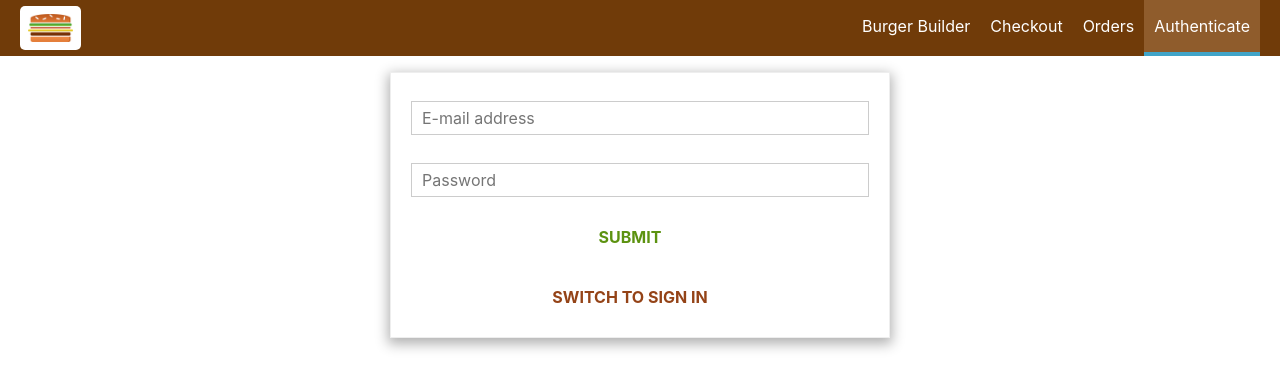
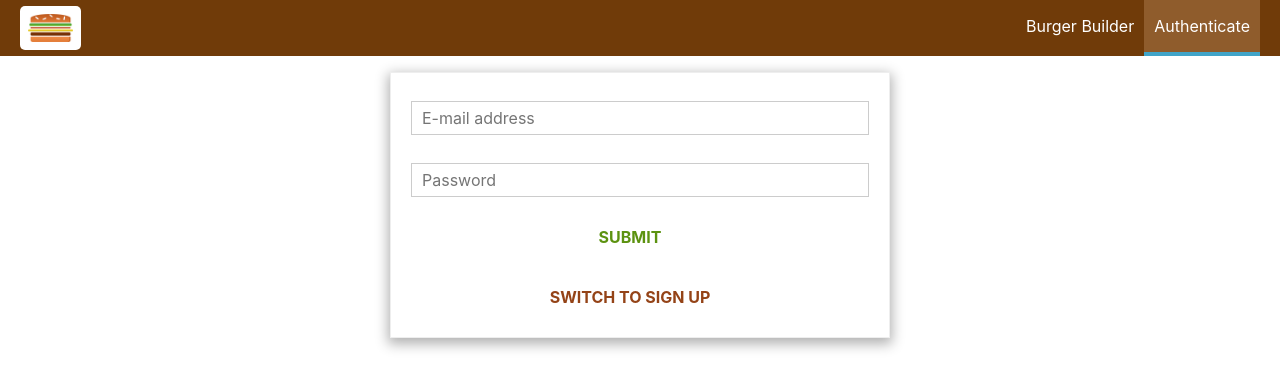
Before and after one commit to konojack/react-burger-app-hooks, a React app: page /auth in a window 1280 px wide. Shown: the top 388 px of the page. Built offline with nearby package versions, Linux system fonts and the light colour scheme.

Commit message:
Redirect user during building a burger to Auth component if he is not sign in

```diff
--- a/src/components/Burger/BuildControls/BuildControls.jsx
+++ b/src/components/Burger/BuildControls/BuildControls.jsx
@@ -10,7 +10,7 @@ const controls = [
     { label: 'Meat', type: 'meat' }
 ];
 
-const buildControls = ({ ingredientAdded, ingredientRemoved, disabled, totalPrice, purchaseable, ordered }) => {
+const buildControls = ({ ingredientAdded, ingredientRemoved, disabled, totalPrice, purchaseable, ordered, isAuth }) => {
     return (
         <div className={classes.BuildControls}>
             <p>Current Price: <strong>{totalPrice.toFixed(2)}</strong></p>
@@ -25,7 +25,7 @@ const buildControls = ({ ingredientAdded, ingredientRemoved, disabled, totalPric
             <button
                 className={classes.OrderButton}
                 disabled={!purchaseable}
-                onClick={ordered}>ORDER NOW</button>
+                onClick={ordered}>{isAuth ? 'ORDER NOW' : 'SIGN UP TO ORDER'}</button>
         </div>
     )
 }
--- a/src/components/Navigation/NavigationItems/NavigationItems.jsx
+++ b/src/components/Navigation/NavigationItems/NavigationItems.jsx
@@ -5,8 +5,7 @@ import { NavLink } from 'react-router-dom'
 const navigationItems = (props) => (
     <ul className={classes.NavigationItems}>
         <li><NavLink to="/" exact activeClassName={classes.active}>Burger Builder</NavLink></li>
-        <li><NavLink to="/checkout" activeClassName={classes.active}>Checkout</NavLink></li>
-        <li><NavLink to="/orders" activeClassName={classes.active}>Orders</NavLink></li>
+        {props.isAuth ? <li><NavLink to="/orders" activeClassName={classes.active}>Orders</NavLink></li> : null}
         {props.isAuth
             ? <li><NavLink to="/logout" activeClassName={classes.active}>Logout</NavLink></li>
             : <li><NavLink to="/auth" activeClassName={classes.active}>Authenticate</NavLink></li>
--- a/src/containers/Auth/Auth.js
+++ b/src/containers/Auth/Auth.js
@@ -1,5 +1,6 @@
 import React, { Component } from 'react'
 import { connect } from 'react-redux';
+import { Redirect } from 'react-router-dom';
 
 import classes from './Auth.module.scss';
 
@@ -41,7 +42,7 @@ export class Auth extends Component {
                 touched: false
             }
         },
-        isSignUp: true
+        isSignUp: false
     }
 
     checkValidity(value, rules = {}) {
@@ -120,14 +121,22 @@ export class Auth extends Component {
 
         let errorMessage = null;
 
-        if(this.props.error) {
+        if (this.props.error) {
             errorMessage = (
                 <p>{this.props.error.message}</p>
             )
         }
 
+        const signButtonText = this.state.isSignUp ? "SWITCH TO SIGN IN" : "SWITCH TO SIGN UP";
+
+        let authRedirect = null;
+        if(this.props.isAuthenticated) {
+            authRedirect = <Redirect to="/" />
+        }
+
         return (
             <div className={classes.Auth}>
+                {authRedirect}
                 {errorMessage}
                 <form onSubmit={this.submitHandler}>
                     {formContent}
@@ -135,7 +144,7 @@ export class Auth extends Component {
                 </form>
                 <Button
                     btnType="Danger"
-                    clicked={this.switchAuthModeHandler}>SWITCH TO {this.state.isSignUp ? 'SIGN IN' : 'SIGN UP'}</Button>
+                    clicked={this.switchAuthModeHandler}>{signButtonText}</Button>
             </div>
         )
     }
@@ -144,7 +153,8 @@ export class Auth extends Component {
 const mapStateToProps = state => {
     return {
         loading: state.auth.loading,
-        error: state.auth.error
+        error: state.auth.error,
+        isAuthenticated: state.auth.token !== null
     }
 }
 
--- a/src/containers/BurgerBuilder/BurgerBuilder.jsx
+++ b/src/containers/BurgerBuilder/BurgerBuilder.jsx
@@ -1,6 +1,7 @@
 import React, { Component, Fragment } from 'react'
 import axios from 'axios-orders.js';
 import { connect } from "react-redux";
+import { Redirect } from 'react-router-dom';
 
 import * as actions from '../../store/actions/';
 
@@ -22,7 +23,11 @@ class BurgerBuilder extends Component {
   }
 
   purchaseHandler = () => {
-    this.setState({ purchasing: true })
+    if(this.props.isAuthenticated) {
+      this.setState({ purchasing: true })
+    } else {
+      this.props.history.push('/auth')
+    }
   }
 
   purchaseCancelHandler = () => {
@@ -71,6 +76,7 @@ class BurgerBuilder extends Component {
           disabled={disabledInfo}
           purchaseable={this.updatePurchaseState()}
           ordered={this.purchaseHandler}
+          isAuth={this.props.isAuthenticated}
           totalPrice={this.props.totalPrice} />
       </Fragment>)
 
@@ -98,7 +104,8 @@ const mapStateToProps = state => {
   return {
     ingredients: state.burgerBuilder.ingredients,
     totalPrice: state.burgerBuilder.totalPrice,
-    error: state.burgerBuilder.error
+    error: state.burgerBuilder.error,
+    isAuthenticated: state.auth.token !== null
   }
 }
 
```
